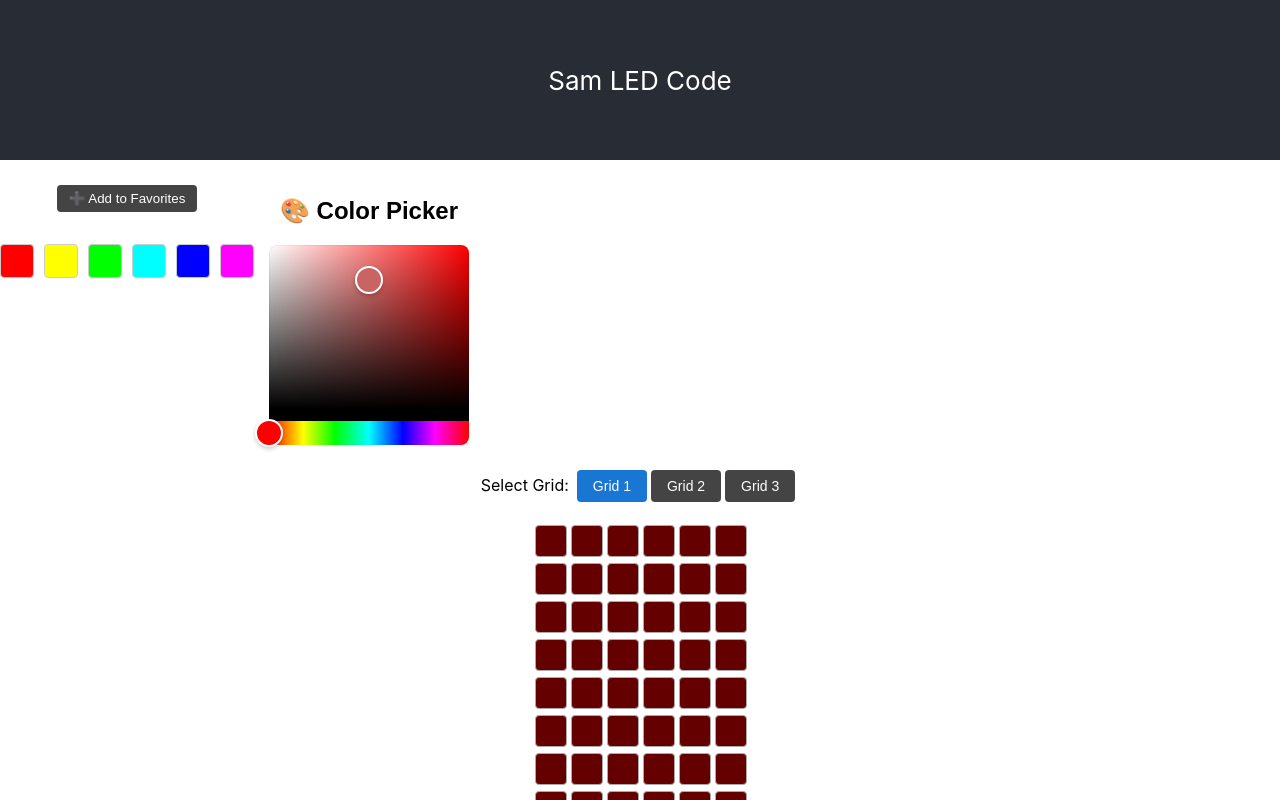
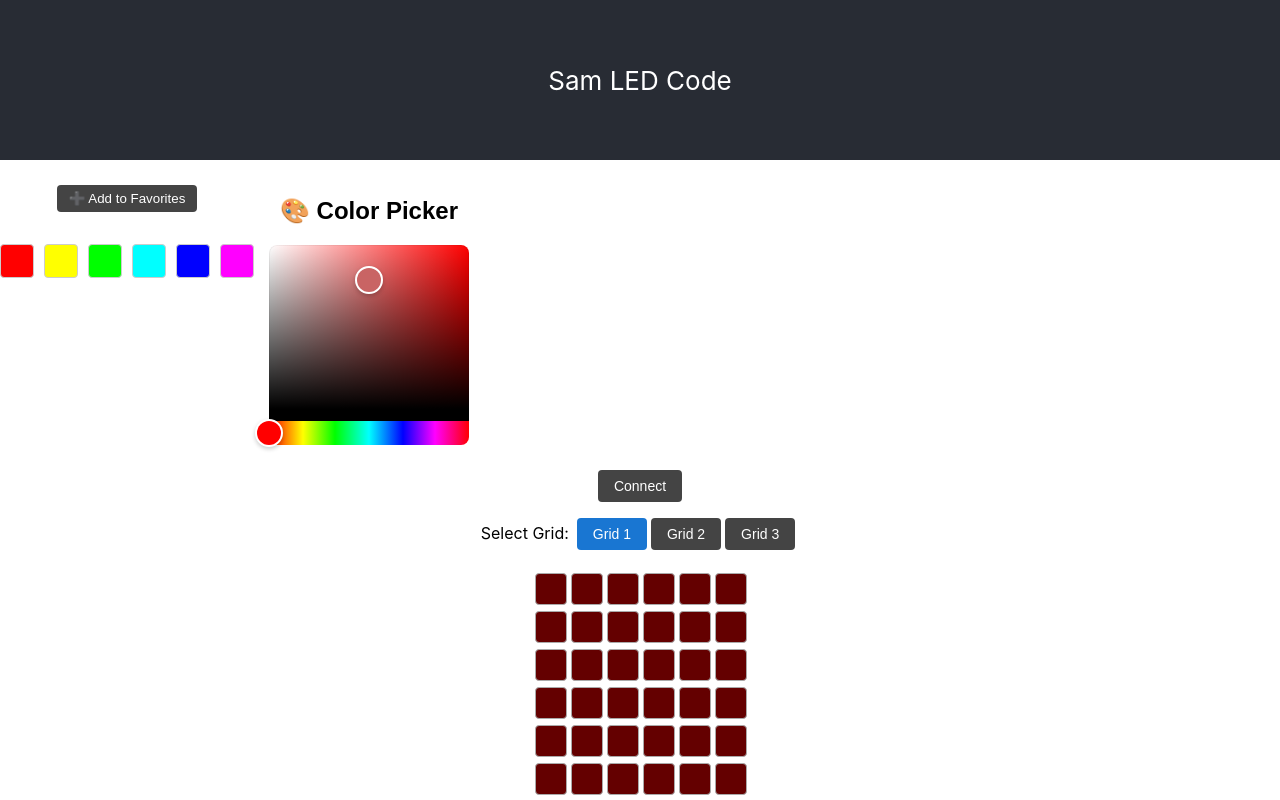
Before and after one commit to Sam-567/LED-controller, a React (Create React App) app in the folder my-app4/: page / in a window 1280 px wide. Shown: the top 800 px of the page. Built offline with nearby package versions, Linux system fonts and the light colour scheme.

Commit message:
updated web app

```diff
--- a/my-app4/src/App.js
+++ b/my-app4/src/App.js
@@ -1,11 +1,12 @@
-import React, { useState } from 'react';
+import React, { useState, useRef } from 'react';
 import './App.css';
 import ColorBrightnessSelector from './ColorBrightnessSelector.js';
 import ColorPicker from './ColorPicker2.js';
 import { SketchPicker } from 'react-color';
 import HueSaturationBrightnessPicker from './HueSaturationBrightnessPicker';
 import LedGrid from './LedGrid';
-import SwatchManager from './swatch.js'; // Added import
+import SwatchManager from './swatch.js';
+import BleLedController from './BluetoothController.js';
 
 // Number of grids to allow
 const NUM_GRIDS = 3;
@@ -20,6 +21,20 @@ function createBlankGrid(rows, cols) {
 }
 
 function App() {
+  const bleControllerRef = useRef(null);
+    console.log("Y")
+
+  const handleConnectBluetooth = async () => {
+    console.log("X")
+    if (!bleControllerRef.current) {
+      bleControllerRef.current = new BleLedController();
+    }
+    await bleControllerRef.current.connect();
+    // Optionally send current color after connecting
+    console.log("X")
+    bleControllerRef.current.sendColor(grids[selectedGrid]);
+  };
+
 
   const [swatches, setSwatches] = useState([
     { r: 255, g: 0, b: 0 }, { r: 255, g: 255, b: 0 },
@@ -60,6 +75,7 @@ function App() {
           Sam LED Code
         </p>
       </header>
+
       <div style={{ display: 'flex', alignItems: 'flex-start', gap: 10 }}>
         <SwatchManager
           currentColor={color}
@@ -71,6 +87,11 @@ function App() {
           <HueSaturationBrightnessPicker rgb={color} setRgb={setColor}/>
         </div>
       </div>
+
+      <div style={{ marginBottom: 16 }}>
+        <button style={styles.button} onClick={handleConnectBluetooth}> Connect </button>
+      </div>
+
       <div style={{ marginBottom: 16 }}>
         <span style={{ marginRight: 8 }}>Select Grid:</span>
         {grids.map((_, idx) => (
@@ -87,6 +108,7 @@ function App() {
           </button>
         ))}
       </div>
+
       <div className="color-picker-container">
         <LedGrid
           currentColor={color}
@@ -99,11 +121,12 @@ function App() {
             : updater
             );
           }}
+          program={() => bleControllerRef.current.sendColor(grids[selectedGrid])}
         />
       </div>
       <div>
-        <button style={styles.ProgramButton}> Rainbow Mode </button>
-        <button style={styles.ProgramButton}> Twinkle Mode </button>
+        <button style={styles.button}> Rainbow Mode </button>
+        <button style={styles.button}> Twinkle Mode </button>
       </div>
     </div>
   );
@@ -119,6 +142,15 @@ const styles = {
     cursor: 'pointer',
     fontSize: '14px',
   },
+    button: {
+    padding: '8px 16px',
+    borderRadius: '4px',
+    background: '#444',
+    color: 'white',
+    border: 'none',
+    cursor: 'pointer',
+    fontSize: '14px',
+  },
 }
 
 export default App;
--- /dev/null
+++ b/my-app4/src/BluetoothController.js
@@ -0,0 +1,34 @@
+// Utility class for BLE LED control
+
+const SERVICE_UUID = '0000ffe0-0000-1000-8000-00805f9b34fb'; // Replace with your device's service UUID
+const CHARACTERISTIC_UUID = '0000ffe1-0000-1000-8000-00805f9b34fb'; // Replace with your device's characteristic UUID
+
+export default class BleLedController {
+  constructor() {
+    this.device = null;
+    this.server = null;
+    this.characteristic = null;
+  }
+
+  async connect() {
+    this.device = await navigator.bluetooth.requestDevice({
+      filters: [{ services: [SERVICE_UUID] }],
+      optionalServices: [SERVICE_UUID]
+    });
+    this.server = await this.device.gatt.connect();
+    const service = await this.server.getPrimaryService(SERVICE_UUID);
+    this.characteristic = await service.getCharacteristic(CHARACTERISTIC_UUID);
+  }
+
+  isConnected() {
+    return this.device && this.device.gatt.connected;
+  }
+
+  async sendColor(grid) {
+    console.log("send color data a")
+    console.log(grid)
+    if (!this.characteristic) return;
+    // Send as 3 bytes: [r, g, b]
+    //await this.characteristic.writeValue(data);
+  }
+}
--- a/my-app4/src/LedGrid.js
+++ b/my-app4/src/LedGrid.js
@@ -6,6 +6,7 @@ const LedGrid = ({
   currentColor,
   grid,
   setGrid,
+  program,
 }) => {
   const blankColor = { r: 0, g: 0, b: 0 };
 
@@ -118,7 +119,7 @@ const LedGrid = ({
       <div style={styles.controls}>
         <button onClick={handleReset} style={styles.button}>🔄 Reset</button>
         <button onClick={handleFill} style={styles.button}>🎨 Fill All</button>
-        <button style={styles.button}> Program </button>
+        <button onClick={program} style={styles.button}> Program </button>
       </div>
     </div>
   );
```
Also changed, not shown: 10 other files (tests, documents, lock files or other folders).
